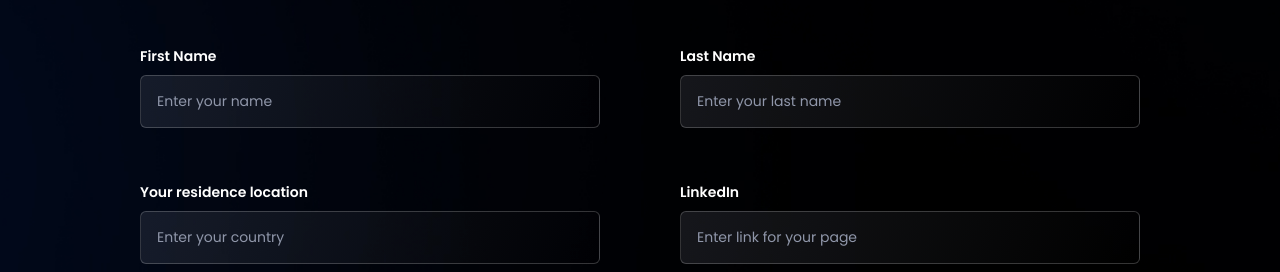
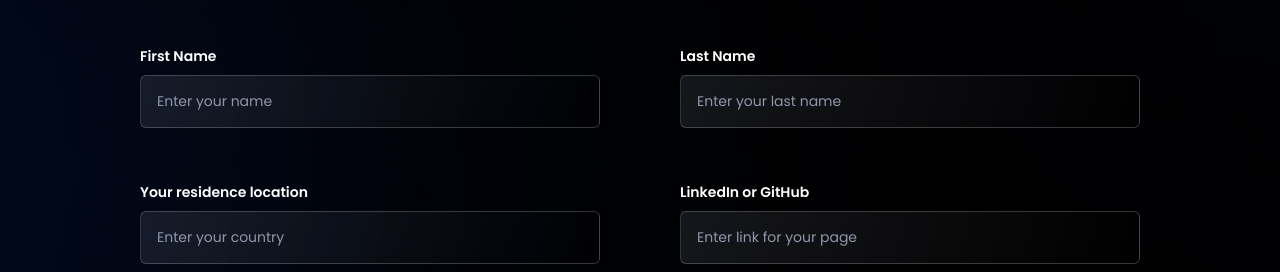
Before and after one commit to Brushfam/brushfam-website, a Next.js app: page /rust-dev-hiring in a window 1280 px wide. Shown: the part 2449-2721 px from the top of the page. Built offline with nearby package versions, Linux system fonts and the light colour scheme.

Commit message:
some little updates

```diff
--- a/pages/index.js
+++ b/pages/index.js
@@ -6,7 +6,6 @@ import Services from "@/sections/Home/Services";
 import LetsBuild from "@/sections/Home/LetsBuild";
 import Footer from "@/components/Footer";
 import Contact from "@/components/Contact/Contact";
-import Blog from "@/sections/Home/Blog";
 import Navbar from "@/components/Navbar";
 import {MobileNavbar} from "@/components/MobileNavbar";
 import styles from "@/styles/bg-styles/bg.module.css"
--- a/sections/rust-dev-hiring/HiringForm.js
+++ b/sections/rust-dev-hiring/HiringForm.js
@@ -1,6 +1,9 @@
 import styles from "@/styles/rust-dev-hiring/HiringForm.module.css";
 import { useState } from "react";
 import { useDropzone } from "react-dropzone";
+
+const isSocialLink = (link) =>
+    /^(https:\/\/)?(www\.)?((linkedin.com\/in)|(github\.com))\/\S+$/i.test(link);
 
 let acceptedFile;
 
@@ -58,7 +61,7 @@ export default function HiringForm() {
       e.preventDefault();
       setClicked(true);
 
-      if (!name || !lastname || !country || !ln || (!message && !acceptedFile)) {
+      if (!name || !lastname || !country || (!ln || !isSocialLink(ln)) || (!message && !acceptedFile)) {
         document.getElementById(formName).scrollIntoView();
         return;
       }
@@ -221,9 +224,9 @@ export default function HiringForm() {
               <label
                 htmlFor={"ln"}
                 className={styles.label}
-                style={clicked && !submitted && !ln ? { color: "#CD0C0C" } : {}}
+                style={clicked && !submitted && (!ln || !isSocialLink(ln)) ? { color: "#CD0C0C" } : {}}
               >
-                LinkedIn
+                LinkedIn or GitHub
               </label>
               <input
                 type={"text"}
@@ -236,7 +239,7 @@ export default function HiringForm() {
                 autoCorrect={"off"}
                 spellCheck={"false"}
                 className={
-                  clicked && !submitted && !ln
+                  clicked && !submitted && (!ln || !isSocialLink(ln))
                     ? styles.inputError
                     : styles.input
                 }
--- a/styles/Navbar.module.css
+++ b/styles/Navbar.module.css
@@ -127,9 +127,9 @@
 .dropDownItem:hover, .dropDownLastItem:hover {
     backdrop-filter: brightness(150%);
     border-bottom: none;
-    padding-left: 20px;
+    padding-left: 19px;
     padding-right: 40px;
-    margin: 0;
+    margin: 0 0 0 1px;
 }
 
 .dropDownItem:hover {
--- a/styles/about-us/Presentation.module.css
+++ b/styles/about-us/Presentation.module.css
@@ -69,6 +69,7 @@
 .commentBlock li img {
     height: 17px;
     margin-right: 6px;
+    margin-top: 3px;
 }
 
 .mockBlock {
@@ -135,6 +136,11 @@
         margin-bottom: 20px;
     }
 
+    .commentBlock li img {
+        margin-top: 0px;
+        height: 14px;
+    }
+
     .presentationBlock {
         width: 89%;
     }
```
